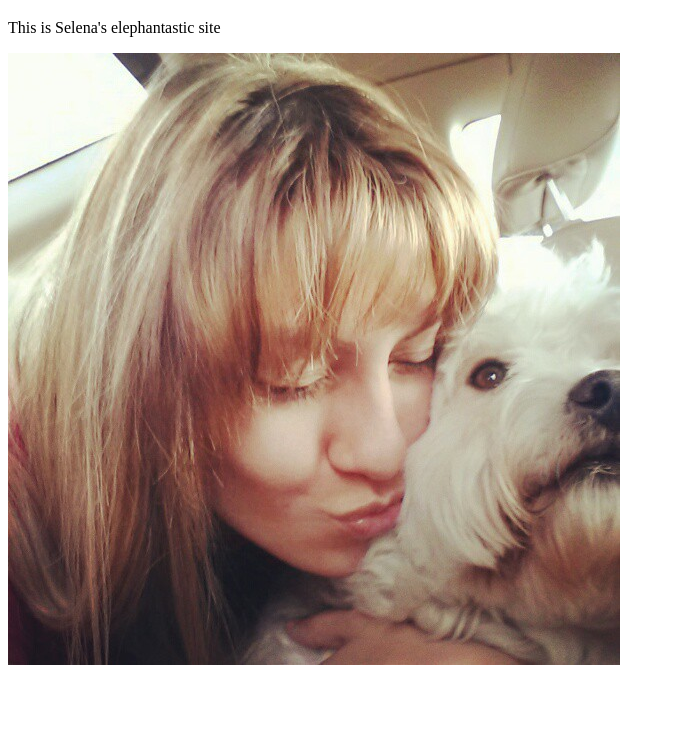
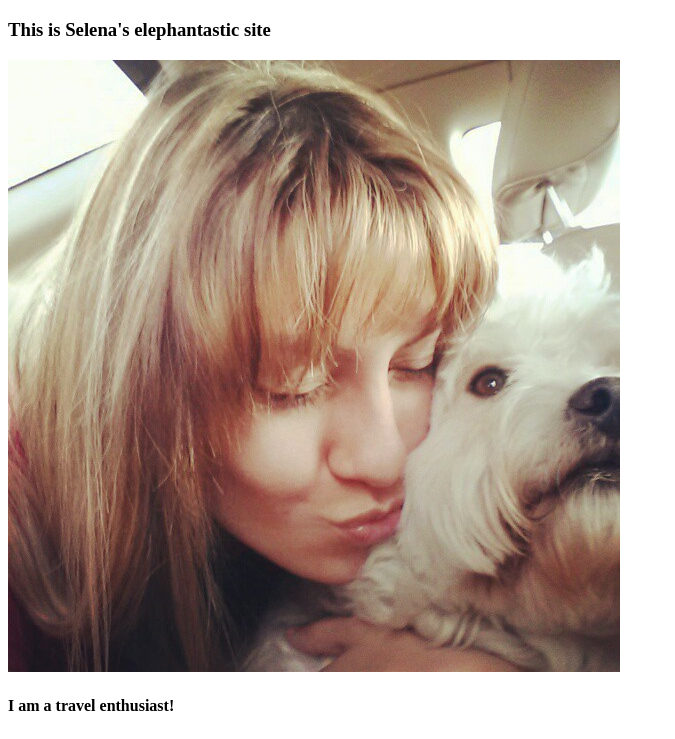
Before and after one commit to selenalayan/profile-site-2, a plain HTML site: page index.html in a window 1280 px wide. Shown: the part 61-800 px from the top of the page, without its empty margins (0-675 px from the left). Drawn offline with Linux system fonts and the light colour scheme.

Commit message:
added paragraph

```diff
--- a/index.html
+++ b/index.html
@@ -6,8 +6,10 @@
 <body>
 	<div>
 		<h1>Selena Samaripa</h1>
-		<p>This is Selena's elephantastic site</p>
+		<h3>This is Selena's elephantastic site</h3>
 		<img src="blonde.jpg">
+		<h4>I am a travel enthusiast!</h4>
+
 	</div>
 </body>
 </html>
```
